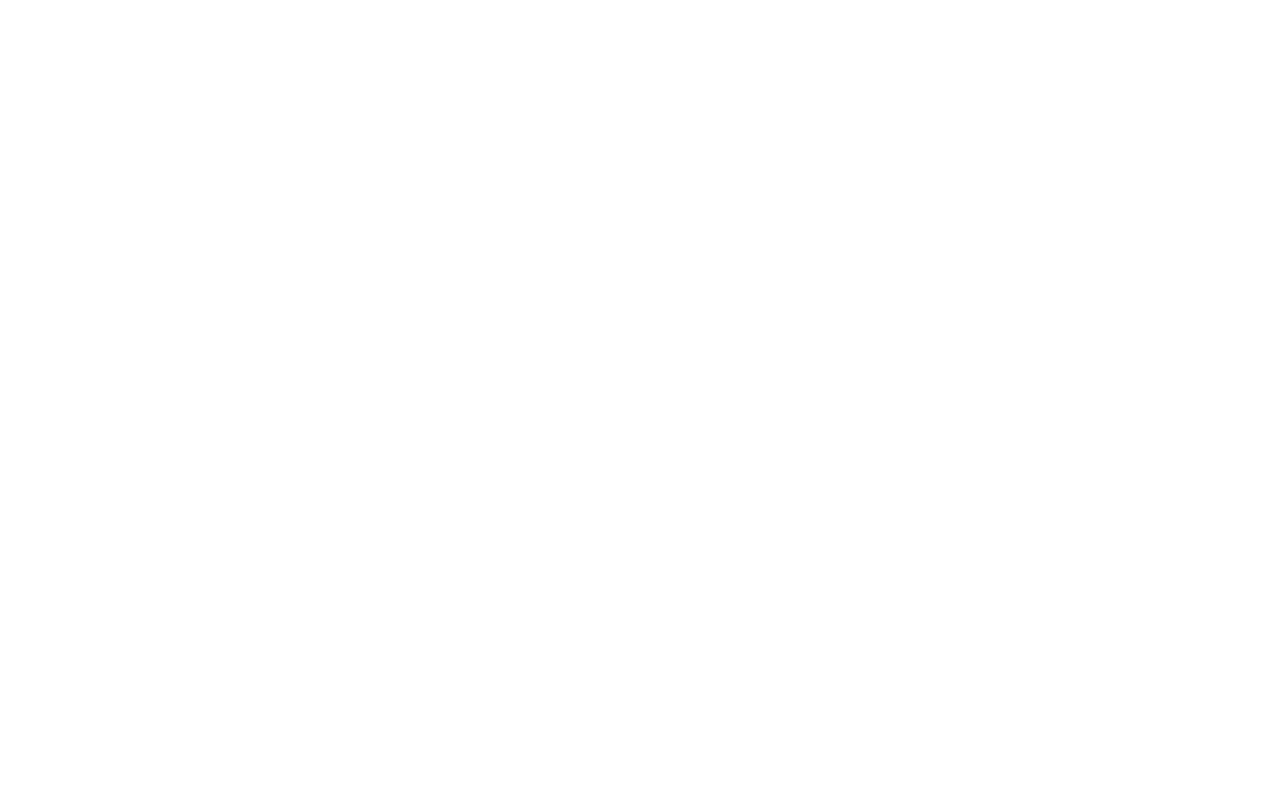
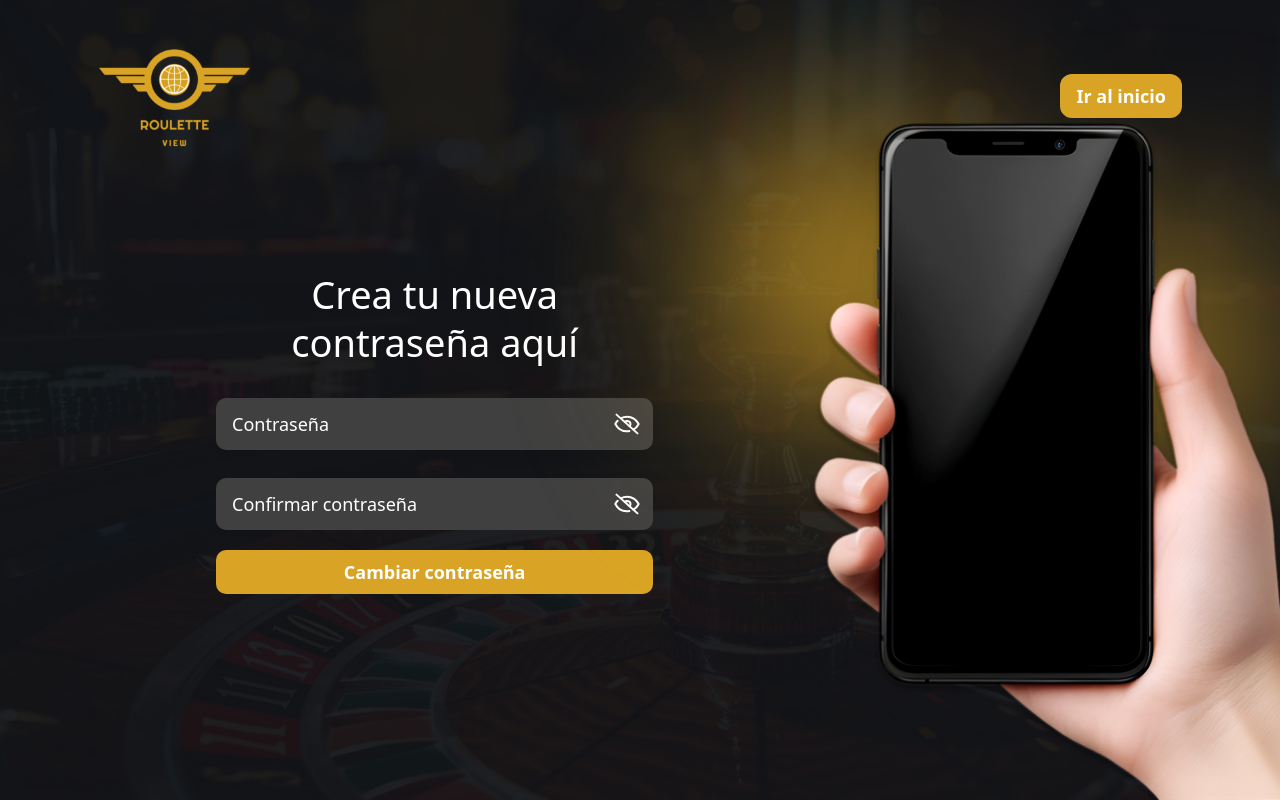
Before and after one commit to Rouletteview/roulette-front, a React (Vite) app: page /resetPassword in a window 1280 px wide. Before the commit this address had no page. Built offline with nearby package versions, Linux system fonts and the light colour scheme.

Commit message:
appRouter updated

```diff
--- a/src/router/AppRouter.tsx
+++ b/src/router/AppRouter.tsx
@@ -10,18 +10,18 @@
 
 const AppRouter = () => {
   return (
-   <Routes>
+    <Routes>
       <Route path="/" element={<LandingPage />} />
       <Route path="/registrarse" element={<RegisterPage />} />
       <Route path="/iniciar-sesion" element={<LoginPage />} />
 
 
-      <Route path="/confirmacion-correo" element={<CheckEmailPage/>} />
-      <Route path="/recuperar-contraseña" element={<ResetPassword/>}/>
-      <Route path="/resetPassword?token=" element={<NewPasswordPage/>}/>
+      <Route path="/confirmacion-correo" element={<CheckEmailPage />} />
+      <Route path="/recuperar-contraseña" element={<ResetPassword />} />
+      <Route path="/resetPassword" element={<NewPasswordPage />} />
 
 
-   </Routes>
+    </Routes>
   )
 }
 
```
